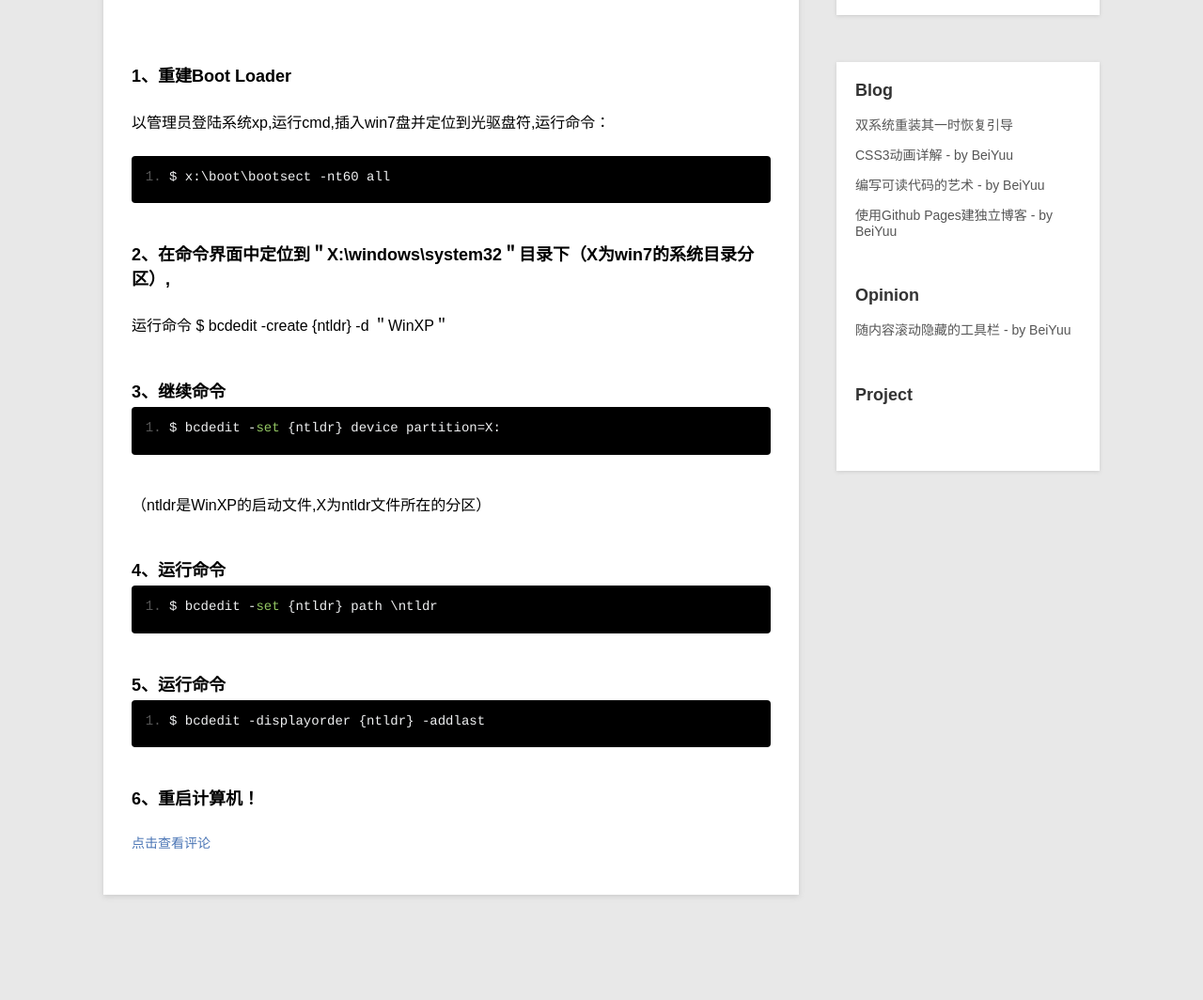
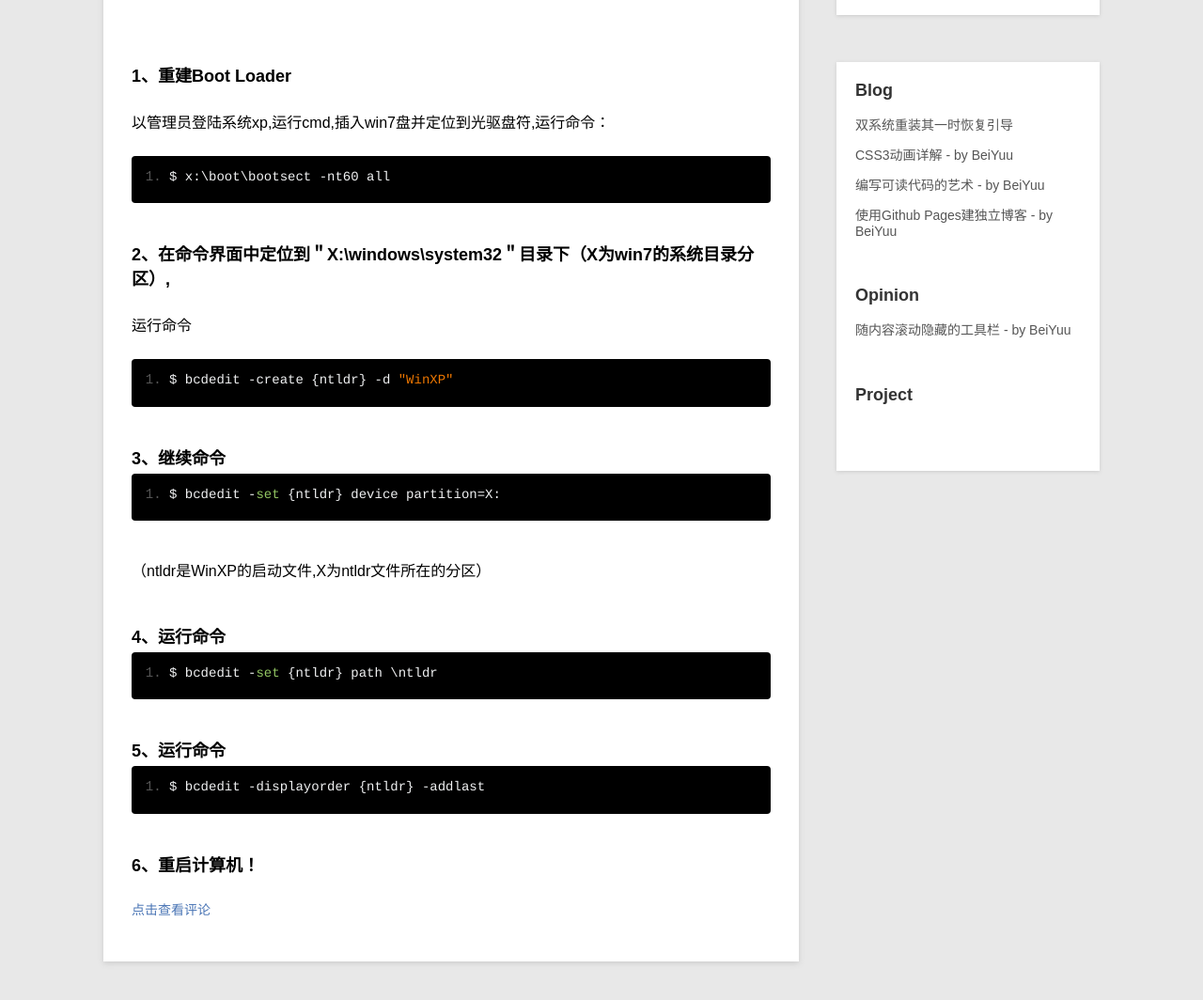
Before and after one commit to iceloon/iceloon.github.io, a Jekyll site: the page built from _posts/blog/2013-10-18-recovery-ox.md, in a window 1280 px wide, cut to the strip 189-1292 px from the top of the page. Shown: the top 1064 px of the strip at 94% size. Built offline with Jekyll 4.4.1, drawn with Linux system fonts in a browser that asks for light colours; Markdown is read by kramdown in place of the engine named in the settings; before the commit the page ends 1221 px from its top, so only the background shows below that; grey boxes are pictures that could not be loaded.

```diff
--- a/_posts/blog/2013-10-18-recovery-ox.md
+++ b/_posts/blog/2013-10-18-recovery-ox.md
@@ -12,7 +12,8 @@ category: blog
 
 ###2、在命令界面中定位到＂X:\windows\system32＂目录下（X为win7的系统目录分区）,
 运行命令
-	$ bcdedit -create {ntldr} -d ＂WinXP＂
+
+	$ bcdedit -create {ntldr} -d "WinXP"
 
 ###3、继续命令
 
```
